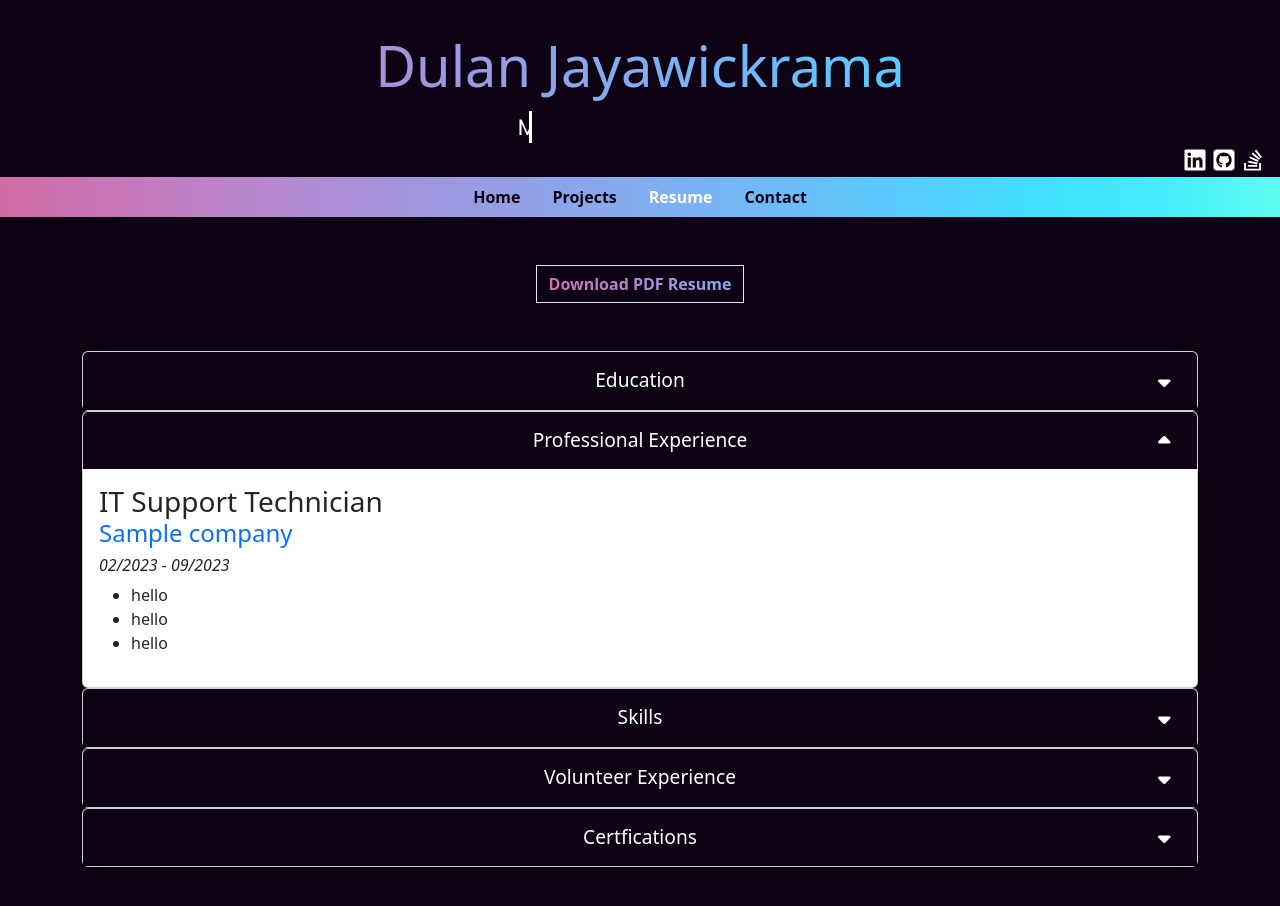
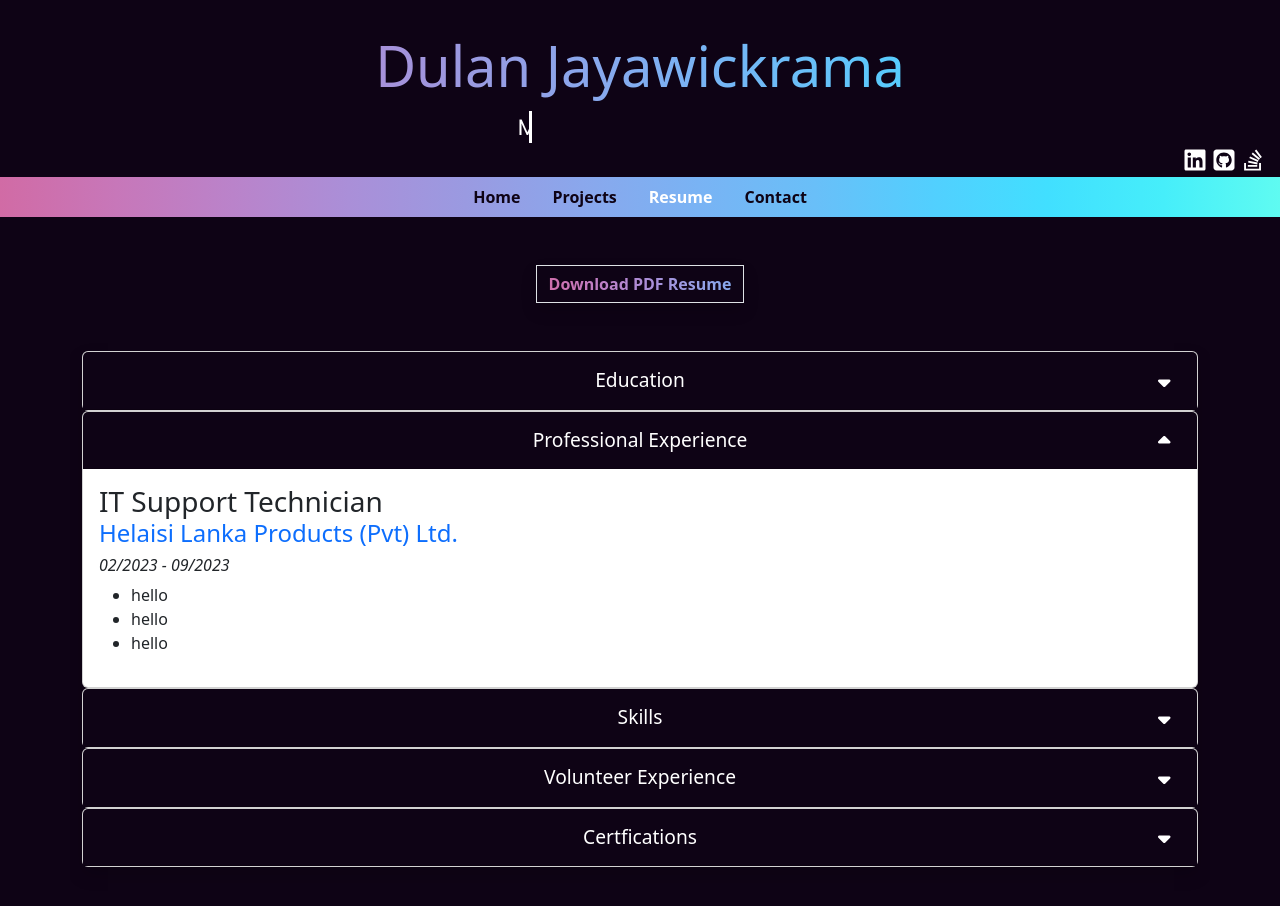
Before and after one commit to realDulanJay/my-portfolio, an Angular app: page /resume in a window 1280 px wide. Both pictures are taken after a click on the button "Professional Experience". Shown: the top 906 px of the page. Built offline with nearby package versions, Linux system fonts and the light colour scheme.

Commit message:
Update resume.component.html

```diff
--- a/src/app/resume/resume.component.html
+++ b/src/app/resume/resume.component.html
@@ -75,7 +75,7 @@
                 </button>
                 <div style="text-align: left;">
                     <h3 class="mb-0">IT Support Technician</h3>
-                    <h4 class="text-primary">Sample company</h4>
+                    <h4 class="text-primary">Helaisi Lanka Products (Pvt) Ltd.</h4>
                     <h6><i>02/2023 - 09/2023</i></h6>
                     <ul>
                         <li>hello</li>
```
